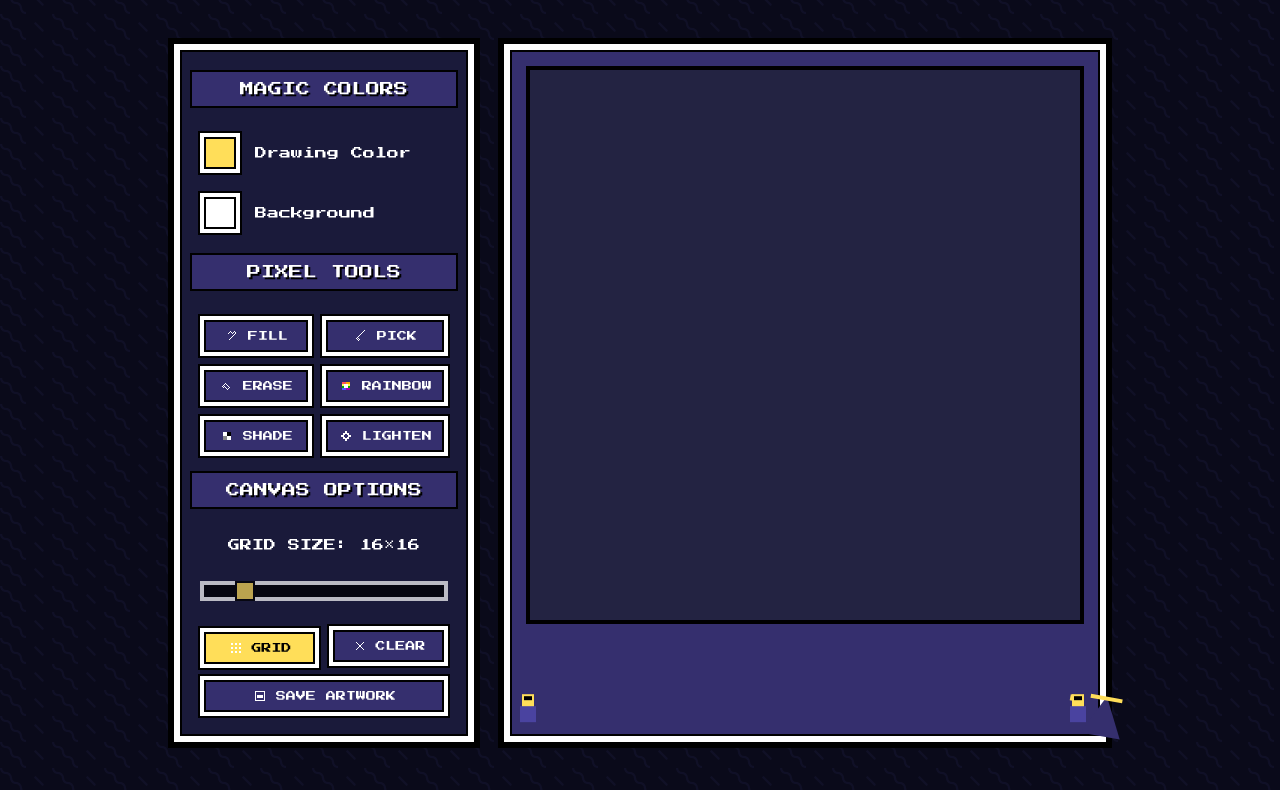
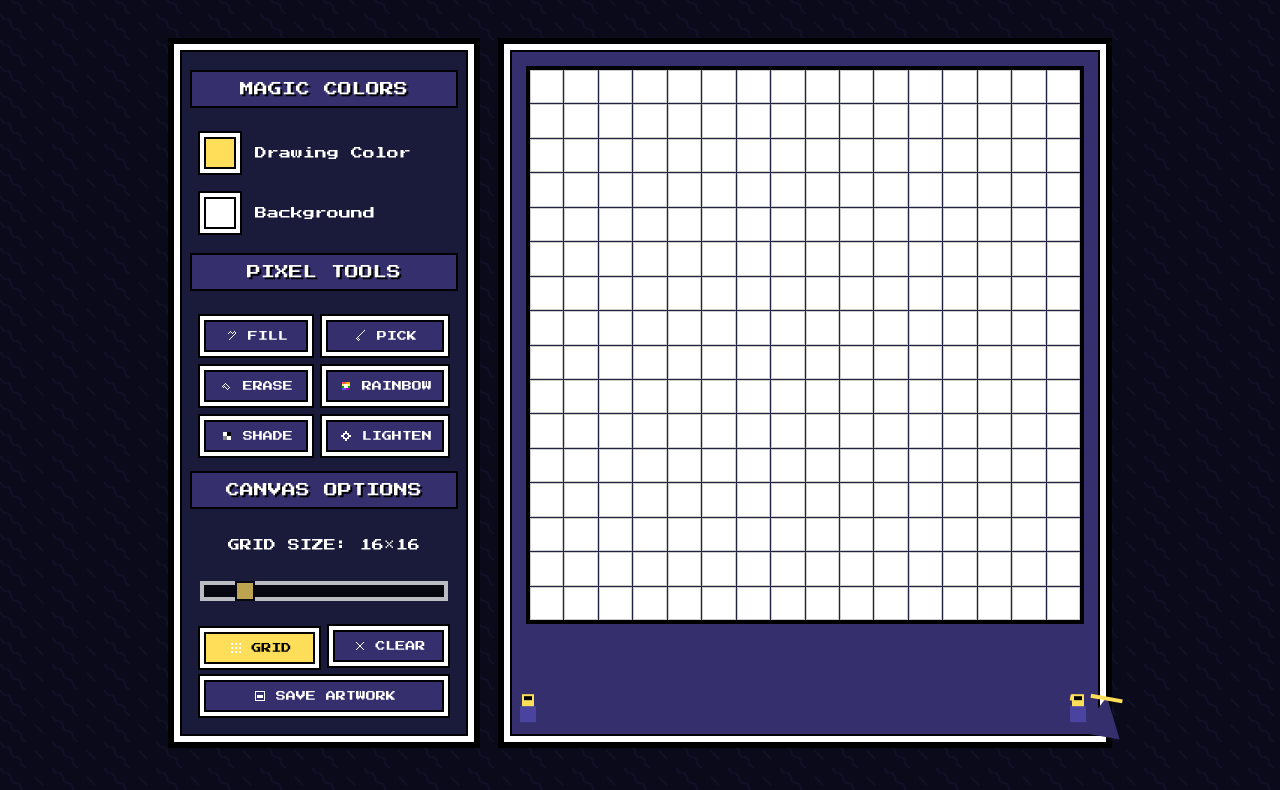
Before and after one commit to Viraj012/pixwiz, a plain HTML site: page index.html in a window 1280 px wide. Shown: the part 246-1036 px from the top of the page. Drawn offline with Linux system fonts and the light colour scheme; files that its build step writes are made by us from their sources.

Commit message:
new path

```diff
--- a/index.html
+++ b/index.html
@@ -4,7 +4,7 @@
     <meta charset="UTF-8">
     <meta name="viewport" content="width=device-width, initial-scale=1.0">
     <title>Pixel Art Wizard</title>
-    <link rel="stylesheet" href="/pixwiz/blob/main/styles.css">
+    <link rel="stylesheet" href="./styles.css">
 </head>
 <body>
     <div class="main-container">
@@ -99,6 +99,6 @@
         </div>
     </div>
 
-    <script src="/pixwiz/blob/main/script.js"></script>
+    <script src="./script.js"></script>
 </body>
 </html>
```
